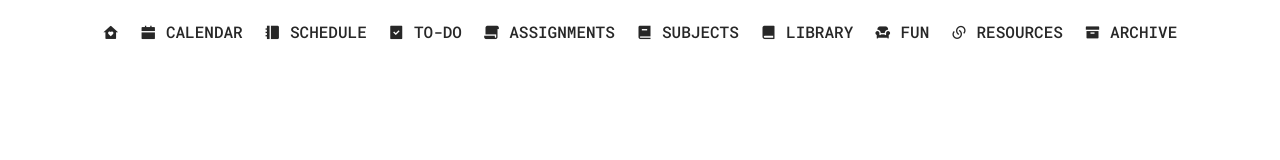
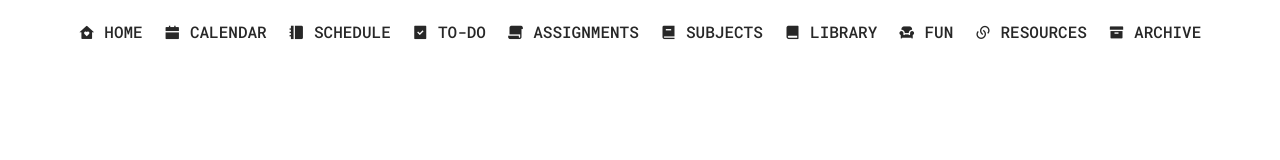
Before and after one commit to kkccmmnn/notion, a plain HTML site: page nav.html in a window 1280 px wide. Drawn offline with nearby package versions, Linux system fonts and the light colour scheme.

Commit message:
Update nav.html

```diff
--- a/nav.html
+++ b/nav.html
@@ -73,7 +73,7 @@
 <body>
 
 	<nav class="navMenu  border">
-		<a id="home" onclick="navigate(this.id)" href="#"> <i class="ri-home-heart-fill"></i></a>
+		<a id="home" onclick="navigate(this.id)" href="#"> <i class="ri-home-heart-fill"></i> home</a>
 		<a id="calendar" onclick="navigate(this.id)" href="#"> <i class="ri-calendar-fill"></i> calendar</a>
 		<a id="schedule" onclick="navigate(this.id)" href="#"> <i class="ri-booklet-fill"></i> schedule</a>
 		<a id="to-do" onclick="navigate(this.id)" href="#"> <i class="ri-task-fill"></i> to-do</a>
```
